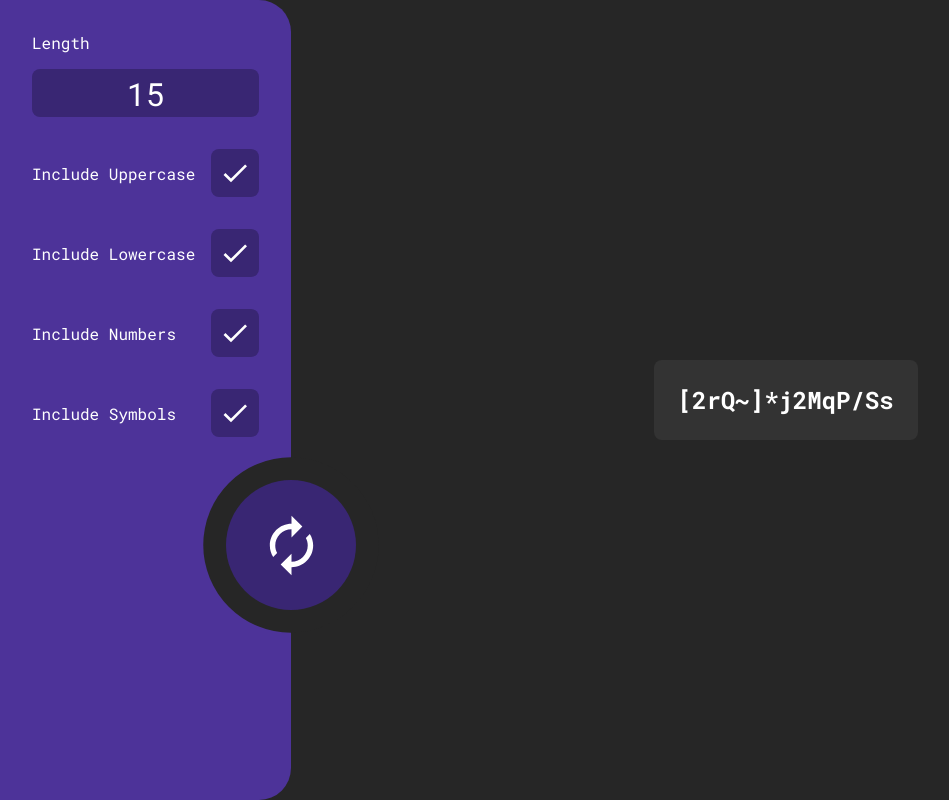
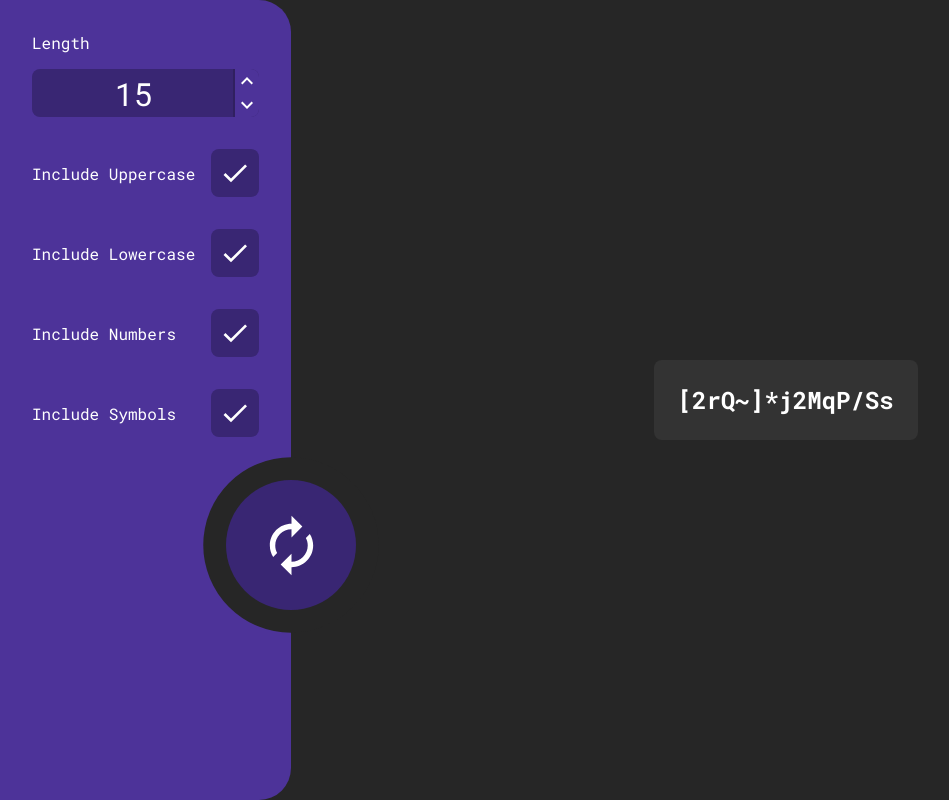
Before and after one commit to liquidwater0/password-generator, a React (Vite) app: page / in a window 1280 px wide. Shown: the whole page, without its empty margins (0-949 px from the left). Built offline with nearby package versions, Linux system fonts and the light colour scheme.

Commit message:
add custom spin buttons to input

```diff
--- a/src/components/NumberInput.tsx
+++ b/src/components/NumberInput.tsx
@@ -1,20 +1,66 @@
-import { HTMLAttributes } from 'react';
+import { useRef, HTMLAttributes } from 'react';
+import { ChevronLeft, ChevronRight } from '@mui/icons-material';
 
 type NumberInputProps = {
     min?: number,
     max?: number,
-    value?: number
+    value?: number,
+    defaultValue?: number
 } & HTMLAttributes<HTMLInputElement>;
 
-export default function NumberInput({ min, max, value, ...props }: NumberInputProps) {
+export default function NumberInput({ min, max, value, defaultValue, ...props }: NumberInputProps) {
+    const inputRef = useRef<HTMLInputElement>(null!);
+
     return (
+        <div
+            className='number-input'
+            onClick={() => inputRef.current.click()}
+        >
             <input
-            className='number-input'
                 type="number"
+                aria-hidden="true"
                 min={min}
                 max={max}
                 value={value}
+                ref={inputRef}
                 { ...props }
             />
+
+            <div className="arrow-buttons">
+                <button
+                    className='increase-button'
+                    onClick={() => inputRef.current.stepUp()}
+                >
+                    { <ChevronLeft/> }
+                </button>
+                <button
+                    className='decrease-button'
+                    onClick={() => inputRef.current.stepDown()}
+                >
+                    { <ChevronRight/> }
+                </button>
+            </div>
+        </div>
     );
 }
+
+// import { HTMLAttributes } from 'react';
+
+// type NumberInputProps = {
+//     min?: number,
+//     max?: number,
+//     value?: number
+// } & HTMLAttributes<HTMLInputElement>;
+
+// export default function NumberInput({ min, max, value, ...props }: NumberInputProps) {
+//     return (
+//         <input
+//             className='number-input'
+//             type="number"
+//             min={min}
+//             max={max}
+//             value={value}
+//             { ...props }
+//         />
+//     );
+// }
--- a/src/scss/_numberInput.scss
+++ b/src/scss/_numberInput.scss
@@ -1,21 +1,90 @@
 .number-input {
+    --border: 2px;
+
+    position: relative;
+    display: flex;
+    justify-content: center;
+    align-items: center;
     background-color: var(--primary-color-2);
-    color: white;
     font-size: 2rem;
     height: 1.5em;
     border-radius: 0.25em;
-    border: none;
-    text-align: center;
+    overflow: hidden;
     transition: outline 250ms;
 
-    &::-webkit-inner-spin-button,
-    &::-webkit-outer-spin-button {
-        position: absolute;
-        opacity: 0;
+    .arrow-buttons {
+        display: flex;
+        flex-direction: column;
+        outline: var(--border) solid var(--primary-color-3);
+        right: 0px;
+
+        .increase-button,
+        .decrease-button {
+            display: flex;
+            justify-content: center;
+            align-items: center;
+            background-color: var(--primary-color-1);
+            color: white;
+            transition: background-color 250ms;
+
+            &:hover {
+                background-color: var(--primary-color-3);
+            }
+        }
+
+        .increase-button {
+            rotate: 90deg;
+        }
+
+        .decrease-button {
+            rotate: 90deg;
+        }
+    }
+
+    input {
+        background-color: transparent;
+        color: white;
+        border: none;
+        width: 100%;
+        height: 100%;
+        text-align: center;
+        font-size: 1em;
+
+        &::-webkit-inner-spin-button,
+        &::-webkit-outer-spin-button {
+            position: absolute;
+            opacity: 0;
+        }
+
+        &:focus {
+            outline: none;
+        }
     }
 
     &:hover,
     &:focus {
-        outline: 2px solid var(--primary-color-3);
+        outline: var(--border) solid var(--primary-color-3);
     }
 }
+
+// .number-input {
+//     background-color: var(--primary-color-2);
+//     color: white;
+//     font-size: 2rem;
+//     height: 1.5em;
+//     border-radius: 0.25em;
+//     border: none;
+//     text-align: center;
+//     transition: outline 250ms;
+
+//     &::-webkit-inner-spin-button,
+//     &::-webkit-outer-spin-button {
+//         position: absolute;
+//         opacity: 0;
+//     }
+
+//     &:hover,
+//     &:focus {
+//         outline: 2px solid var(--primary-color-3);
+//     }
+// }
```
Lines whose indentation alone changed are shown as unchanged.
